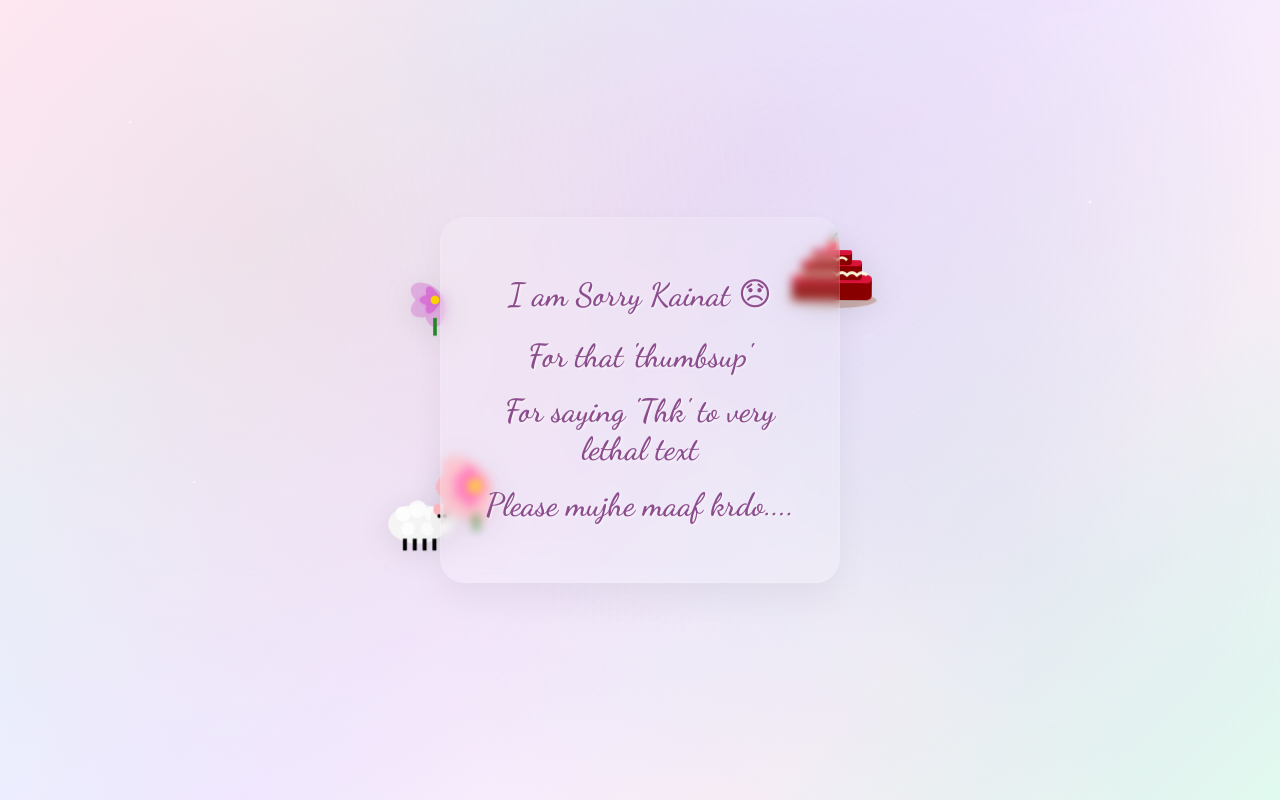
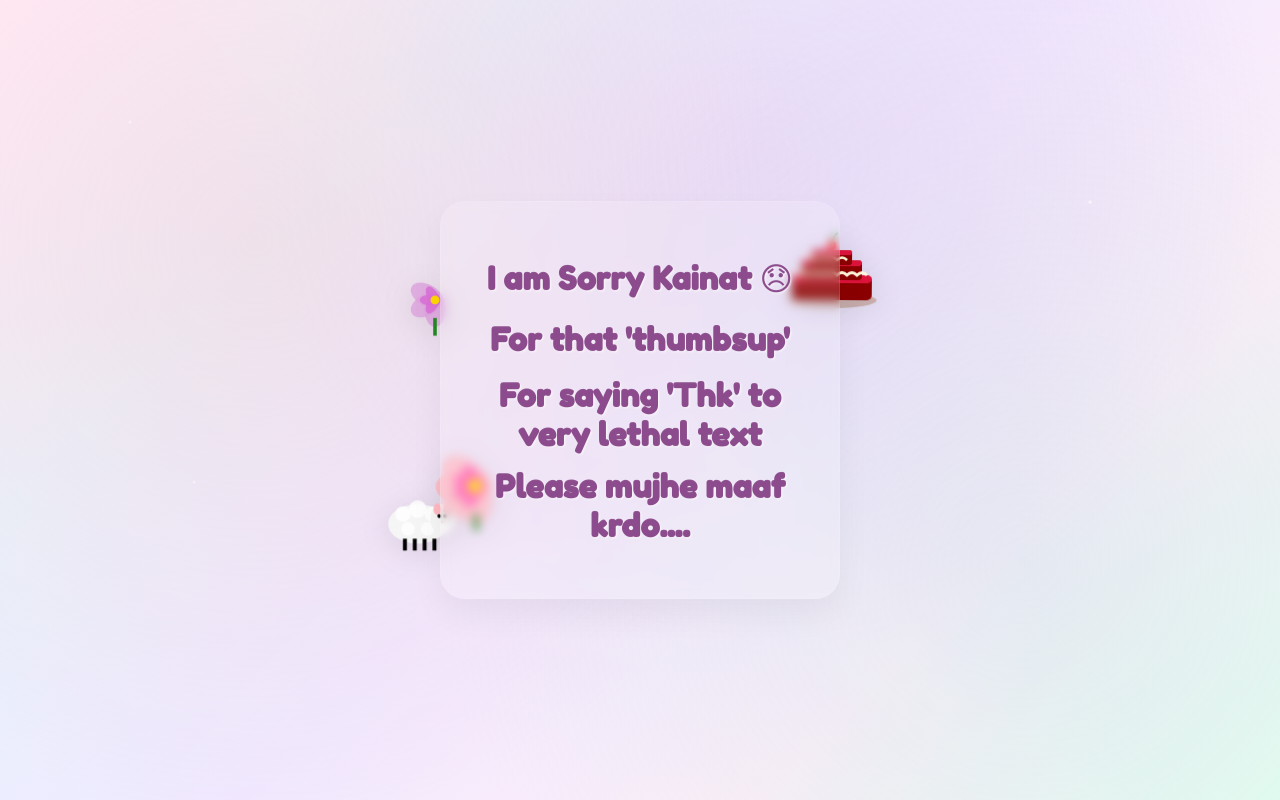
Before and after one commit to Muhammad124Ahmad/My_Apology, a plain HTML site: page index.html in a window 1280 px wide. Drawn offline with Linux system fonts and the light colour scheme.

Commit message:
Update index.html

```diff
--- a/index.html
+++ b/index.html
@@ -4,7 +4,7 @@
     <meta charset="UTF-8">
     <meta name="viewport" content="width=device-width, initial-scale=1.0">
     <title>:(</title>
-    <link href="https://fonts.googleapis.com/css2?family=Dancing+Script:wght@400;600;700&display=swap" rel="stylesheet">
+    <link href="https://fonts.googleapis.com/css2?family=Fredoka+One:wght@400&family=Bubblegum+Sans:wght@400&display=swap" rel="stylesheet">
     <style>
         * {
             margin: 0;
@@ -13,7 +13,7 @@
         }
 
         body {
-            font-family: 'Dancing Script', cursive;
+            font-family: 'Fredoka One', cursive;
             overflow-x: hidden;
             min-height: 100vh;
             background: linear-gradient(135deg, #ffeef8 0%, #e8f4fd 25%, #f0e8ff 50%, #fff0f8 75%, #e8fff0 100%);
```
